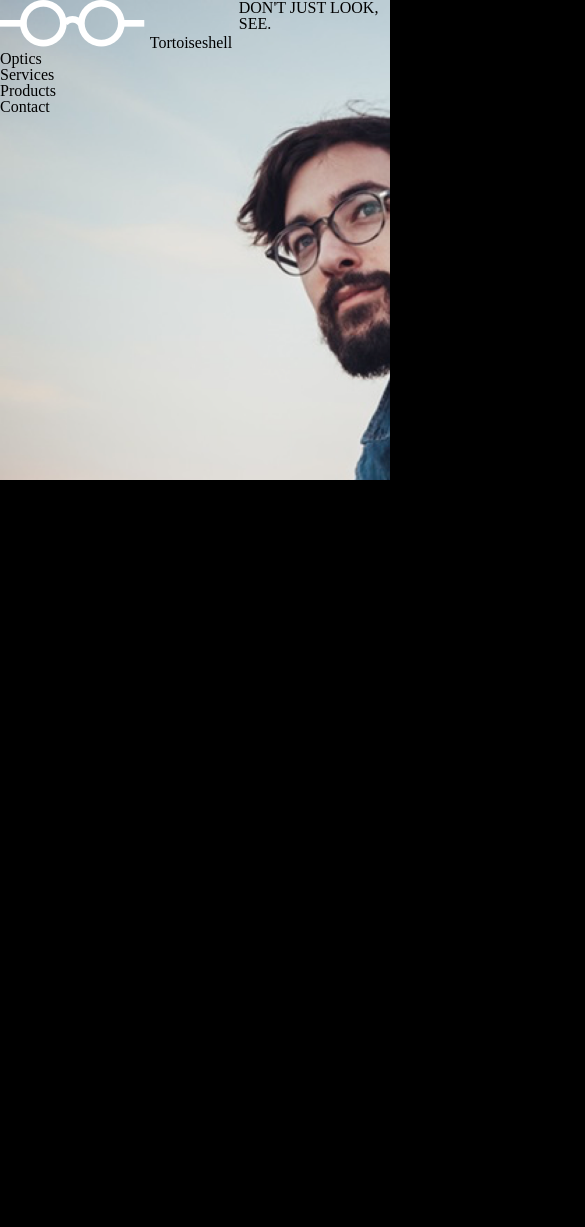
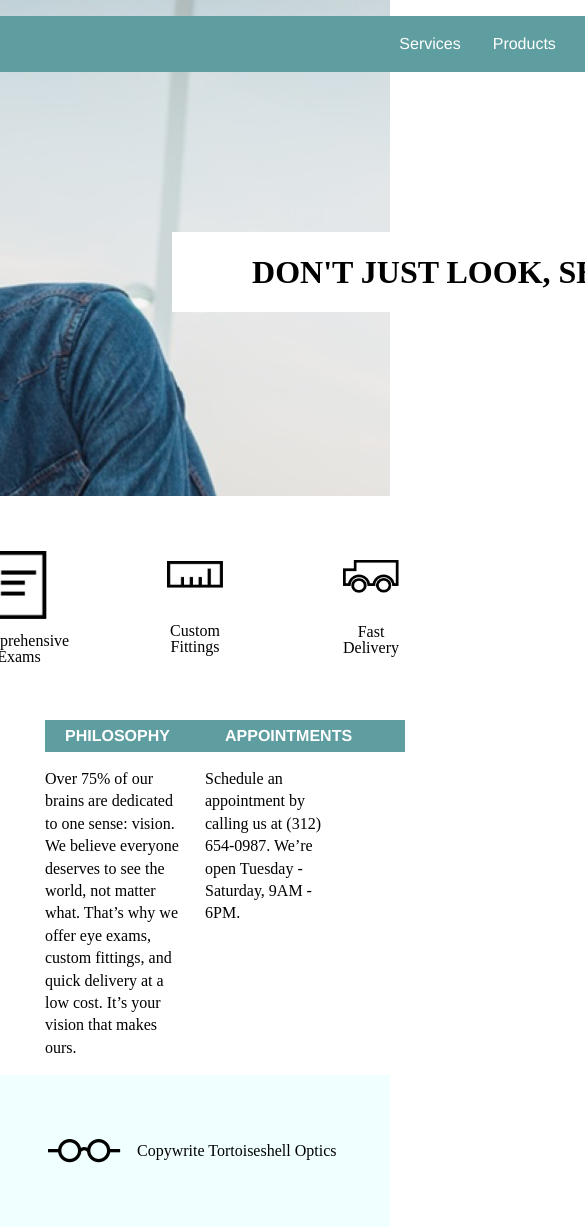
Before and after one commit to mscottcam/Tortoiseshell, a plain HTML site: page index.html in a window 390 px wide. Shown: the top 1227 px of the page, 585 px wide, since content can reach past the window. Before the commit the page ends 1012 px from the top, so only its background shows below. Drawn offline with Linux system fonts and the light colour scheme; files whose address does not match are found by name.

Commit message:
site without media queries

```diff
--- a/css/reset.css
+++ b/css/reset.css
@@ -1,8 +1,3 @@
-/* http://meyerweb.com/eric/tools/css/reset/
-   v2.0 | 20110126
-   License: none (public domain)
-*/
-
 html, body, div, span, applet, object, iframe,
 h1, h2, h3, h4, h5, h6, p, blockquote, pre,
 a, abbr, acronym, address, big, cite, code,
--- a/css/style.css
+++ b/css/style.css
@@ -1,28 +1,157 @@
 html {
   font-size: 18px;
-}
-body {
-  background-color: black;
+  font-family: Helvetica;
 }
 
-
-.main-container {
-  max-width: 970px;
-  margin: 0 auto;
+body {
+  display: block;
 }
 
-.container {
+.top-box {
+  display: flex;
+  flex-direction: column;
+  align-items: center;
+  height: 30rem;
+  background-image: url("/Users/MSC/Projects_local/Tortoiseshell/resources/glasses-bg.png");
+  background-repeat: no-repeat;
+  background-position: center;
+  background-size: cover;
+  padding-top: 1rem;
 
 }
 
-.top-box {
-  background-image: url("/Users/MSC/Projects_local/Tortoiseshell/resources/glasses-bg.png");
-  background-size: cover;
+nav.green-bar {
+  font-family: Helvetica;
+  width: 960px;
   display: flex;
-  height: 30rem;
-  width: 100%;
+  background-color: cadetblue;
+  justify-content: space-between;
+  align-items: center;
+  padding: 1rem 0rem;
+  color: white;
+  font-weight: lighter;
+}
+
+.left {
+  display: flex;
+  align-items: center;
+}
+
+.left img {
+  height: 1.5rem;
+  padding-right: 1rem;
+  padding-left: 2rem;
+}
+
+.right ul {
+  display: flex;
+  padding-right: 2rem;
+}
+
+.right ul li {
+  padding-left: 2rem;
+}
+
+.heading {
+  display: flex;
+  justify-content: flex-end;
+  width: 960px;
+  align-items: flex-start;
+  margin: 0;
+}
+
+.heading h1 {
+  margin-top: 10rem;
+  padding: 1.5rem 5rem;
+  font-weight: bold;
+  font-size: 2rem;
+  background-color: white;
+  margin-right: -2rem;
 }
 
 .bottom-box {
+  display: flex;
+  flex-direction: column;
+  align-items: center;
+}
+
+.row1 {
+  display: flex;
+  justify-content: center;
+  align-items: center;
+  width: 960px;
+  height: auto;
+}
+
+.row1 .group1,
+.row1 .group2,
+.row1 .group3 {
+  display: flex;
+  flex-direction: column;
+  margin: 3rem;
+  height: 8rem;
+  width: 5rem;
+  justify-content: space-around;
+  align-items: center;
+  text-align: center;
+}
+
+.row1 .group1 img,
+.row1 .group2 img,
+.row1 .group3 img {
+  width: 3.5rem;
+}
+
+.row2 {
+  display: flex;
+  justify-content: center;
+  max-width: 960px;
 
 }
+
+.row2 .group1,
+.row2 .group2 {
+  width: 35%;
+}
+
+.row2 .group2 {
+  margin-left: 5%;
+}
+
+.row2 .group1 h3,
+.row2 .group2 h3 {
+  width: 10rem;
+  background-color: cadetblue;
+  font-family: Helvetica;
+  font-weight: bold;
+  font-size: 1rem;
+  color: white;
+  padding: 0.5rem 1.25rem;
+}
+
+.row2 .group1 p,
+.row2 .group2 p {
+  padding: 1rem 0;
+  line-height: 1.4rem;
+}
+
+.footer {
+  display: flex;
+  justify-content: center;
+}
+
+.footer-content {
+  display: flex;
+  align-items: center;
+  width: 960px;
+  background-color: azure;
+  padding: 4rem 3rem;
+}
+
+.footer-content img {
+  height: 1.5rem;
+}
+
+.footer-content span {
+  padding-left: 1rem;
+}
--- a/index.html
+++ b/index.html
@@ -7,26 +7,26 @@
   </head>
 
   <body>
-    <div class="main-container">
-      <div class="top-box" class="container">
-        <header>
-          <div class="hleft">
+      <header class="top-box">
+          <nav class="green-bar" class="container">
+            <div class="left">
               <img src="./resources/logo-white.png">
               <span>Tortoiseshell Optics</span>
             </div>
-          <div class="hright">
-            <nav>
+            <div class="right">
                 <ul>
                   <li>Services</li>
                   <li>Products</li>
                   <li>Contact</li>
                 </ul>
+            </div>
           </nav>
+          <div class="heading">
+            <h1>DON'T JUST LOOK, SEE.</h1>
           </div>
       </header>
-        <h1>DON'T JUST LOOK, SEE.</h1>
-      </div>
-      <div class="bottom-box" class="container">
+
+      <div class="bottom-box">
         <div class="row1">
           <div class="group1">
             <img src="./resources/paper-icon.png">
@@ -53,26 +53,14 @@
             <p>Schedule an appointment by calling us at (312) 654-0987. We’re open Tuesday - Saturday, 9AM - 6PM.</p>
           </div>
         </div>
-        <footer>
-          <div class="footer-content">
+      </div>
+
+      <footer class="footer">
+        <div class="footer-content" class="container">
           <img src="./resources/logo-black.png">
           <span>Copywrite Tortoiseshell Optics</span>
         </div>
-      </div>
-
-
-
-
-
-<div class="">
-</div>
-
-
-
-
-
-
-    </div>
+      </footer>
 
   </body>
 </html>
```
Lines whose indentation alone changed are shown as unchanged.
